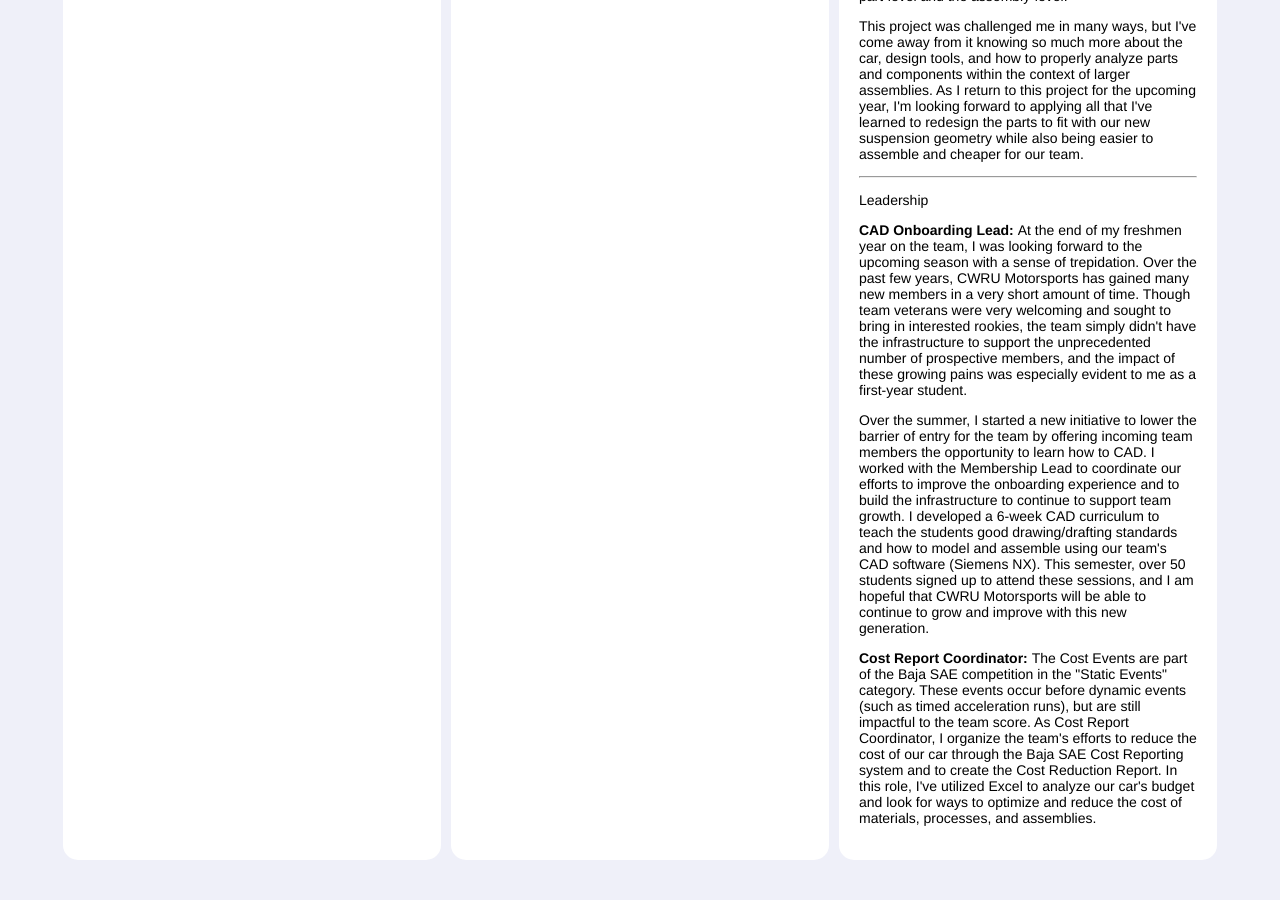
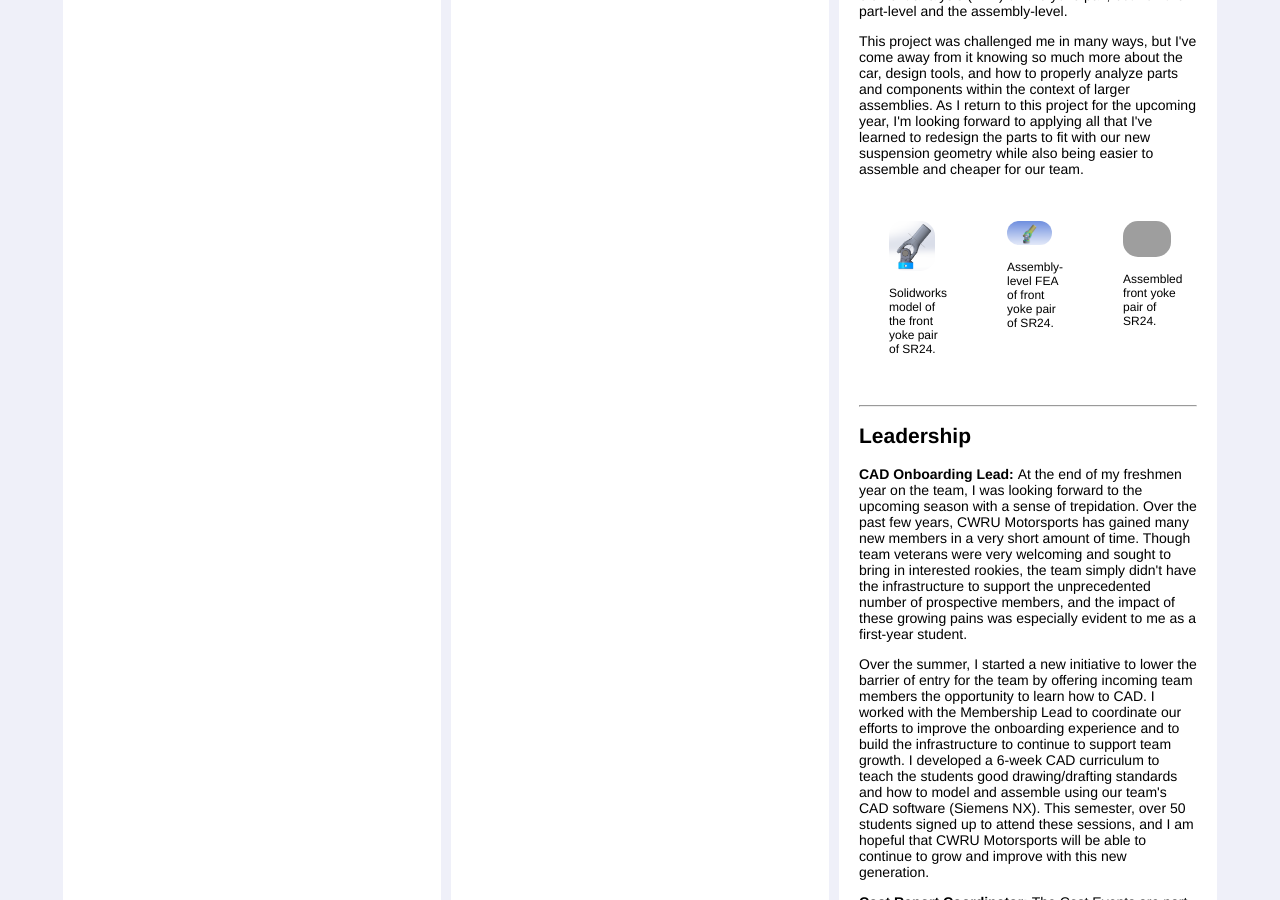
Before and after one commit to lucyttma/lucyttma.github.io, a Jekyll site: the page built from static/portfolio.html, in a window 1280 px wide and 900 px high, scrolled down 681 px. Built offline with Jekyll 4.4.1, drawn with Linux system fonts in a browser that asks for light colours; before the commit the page ends 1546 px from its top, so only the background shows below that; grey boxes are pictures that could not be loaded.

Commit message:
Update sr24.md

```diff
--- a/_portfolio/sr24.md
+++ b/_portfolio/sr24.md
@@ -7,11 +7,28 @@ organization: CWRU Motorsports
 
 <p>At Case Western Reserve University, I spend a lot of my time with CWRU Motorsports (or "Baja"). On the team, I design and manufacture car components, and am currently serving as the CAD Onboarding Lead and the Cost Report Coordinator. Our team competes in the <a title="Baja SAE" href="bajasae.net">Baja SAE collegiate racing series</a>- a series that challenges teams to design, build, and compete with an off-road racing vehicle. To learn more about the team, visit <a title="CWRU Motorsports" href="https://cwrumotorsports.com/">our website</a>.</p>
 <hr />
-<p>Design Work</p>
+<h2>Design Work</h2>
 <p>In my first year on the team, I focused primarily on designing drivetrain components. I designed the universal joints for the front and rear driveshafts and worked on the load-bearing rear half-shaft. In doing so, I utilized Solidworks to design the CAD models of the parts. I learned from upperclassmen how to apply the knowledge from academic coursework about stress and strain to analysis of the components I designed, and learned to use Ansys to perform finite element analysis (FEA) on the yoke pair, both on the part-level and the assembly-level.</p>
 <p>This project was challenged me in many ways, but I've come away from it knowing so much more about the car, design tools, and how to properly analyze parts and components within the context of larger assemblies. As I return to this project for the upcoming year, I'm looking forward to applying all that I've learned to redesign the parts to fit with our new suspension geometry while also being easier to assemble and cheaper for our team.</p>
+<div class="proj-photo-wrapper">
+  <div class="proj-photo">
+    <img src="../assets/images/yonik cad.png" alt="Yoke CAD" style="place-self: center;">
+    <p> Solidworks model of the front yoke pair of SR24. </p>
+  </div>
+
+  <div class="proj-photo">
+    <img src="../assets/images/fea yonk!.png" alt="Yoke CAD" style="place-self: center;">
+    <p> Assembly-level FEA of front yoke pair of SR24. </p>
+  </div>
+
+  <div class="proj-photo">
+    <img src="../assets/images/yonk.jpg" alt="Yoke CAD" style="place-self: center;">
+    <p> Assembled front yoke pair of SR24. </p>
+  </div>
+
+</div>
 <hr />
-<p>Leadership</p>
+<h2>Leadership</h2>
 <p><strong>CAD Onboarding</strong> <strong>Lead: </strong>At the end of my freshmen year on the team, I was looking forward to the upcoming season with a sense of trepidation. Over the past few years, CWRU Motorsports has gained many new members in a very short amount of time. Though team veterans were very welcoming and sought to bring in interested rookies, the team simply didn't have the infrastructure to support the unprecedented number of prospective members, and the impact of these growing pains was especially evident to me as a first-year student.</p>
 <p>Over the summer, I started a new initiative to lower the barrier of entry for the team by offering incoming team members the opportunity to learn how to CAD. I worked with the Membership Lead to coordinate our efforts to improve the onboarding experience and to build the infrastructure to continue to support team growth. I developed a 6-week CAD curriculum to teach the students good drawing/drafting standards and how to model and assemble using our team's CAD software (Siemens NX). This semester, over 50 students signed up to attend these sessions, and I am hopeful that CWRU Motorsports will be able to continue to grow and improve with this new generation.&nbsp;</p>
 <p><strong>Cost Report Coordinator: </strong>The Cost Events are part of the Baja SAE competition in the "Static Events" category. These events occur before dynamic events (such as timed acceleration runs), but are still impactful to the team score. As Cost Report Coordinator, I organize the team's efforts to reduce the cost of our car through the Baja SAE Cost Reporting system and to create the Cost Reduction Report. In this role, I've utilized Excel to analyze our car's budget and look for ways to optimize and reduce the cost of materials, processes, and assemblies.</p>
```
